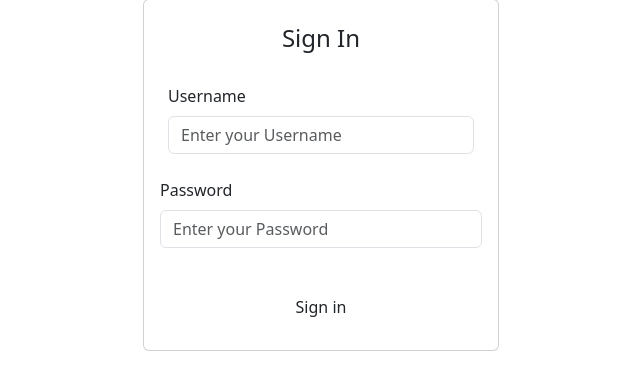
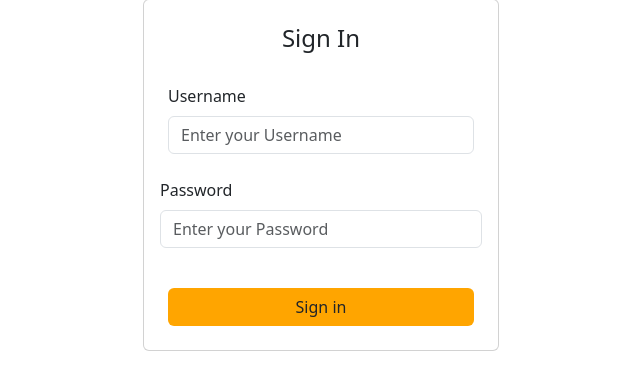
Before and after one commit to Kavysan/vul_platform_render, a Flask app: page /login in a window 1280 px wide. Shown: the part 222-612 px from the top of the page, without its empty margins (319-959 px from the left). Run offline with Flask 3, Linux system fonts and the light colour scheme.

Commit message:
login page changes

```diff
--- a/static/css/login.css
+++ b/static/css/login.css
@@ -52,7 +52,7 @@
 }
 
 .login-btn {
-    background-color: orange;
+    background-color: orange!important;
     border: none;
     font-weight: 600;
     color: white;
--- a/templates/login.html
+++ b/templates/login.html
@@ -32,7 +32,7 @@
                     <input type="password" class="form-control" id="password" name="password" placeholder="Enter your Password" required>
                 </div>
                 <div class="d-grid">
-                    <button type="submit" class= "btn login-btn yrbtn m-4">Sign in</button>
+                    <button type="submit" class= "btn login-btn yrbtn m-4" style="background-color: orange;">Sign in</button>
                 </div>
             </form>
 
```
